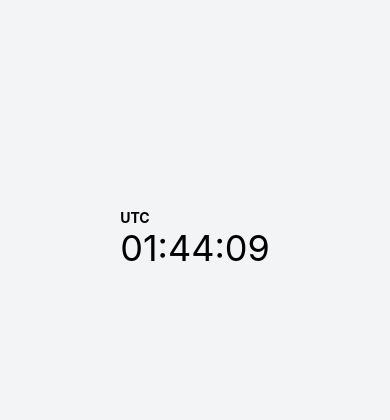
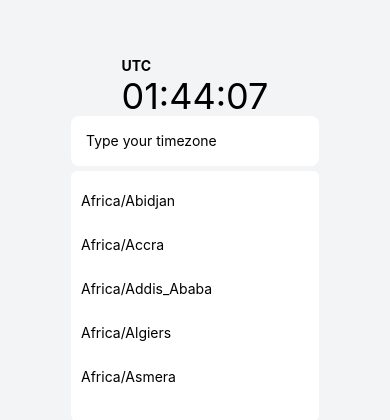
Before and after one commit to sanavalos/expo-clock, a React Native app: screen / in a window 390 px wide. Shown: the part 184-604 px from the top of the page. Built offline with nearby package versions, Linux system fonts and the light colour scheme.

Commit message:
feat: add text input search and remove timezones modal

```diff
--- a/App.js
+++ b/App.js
@@ -1,6 +1,7 @@
 import React from "react";
 import { View } from "react-native";
 import ClockContainer from "./components/ClockContainer";
+import TimezonesDropdown from "./components/TimezonesDropdown";
 import { NativeWindStyleSheet, styled } from "nativewind";
 
 // Snippet to fix nativewind for web: https://github.com/nativewind/nativewind/issues/470#issuecomment-1589092569
@@ -14,6 +15,7 @@ const App = () => {
   return (
     <StyledView className="flex-1 bg-gray-100 items-center justify-center py-5">
       <ClockContainer />
+      <TimezonesDropdown />
     </StyledView>
   );
 };
--- a/components/TimezonesDropdown.jsx
+++ b/components/TimezonesDropdown.jsx
@@ -2,69 +2,40 @@ import React, { useCallback, useRef, useState } from "react";
 import {
   View,
   Text,
+  TextInput,
   TouchableOpacity,
   StyleSheet,
   FlatList,
-  Modal,
-  Pressable,
-  Platform,
 } from "react-native";
 import { styled } from "nativewind";
 import { timezonesList } from "../utils/timezones";
 
 const StyledView = styled(View);
 const StyledText = styled(Text);
+const StyledTextInput = styled(TextInput);
 
 function TimezonesDropdown() {
   const buttonRef = useRef(null);
-
-  const [expanded, setExpanded] = useState(false);
-  const [value, setValue] = useState("");
-  const [top, setTop] = useState(0);
-
-  const toggleExpanded = useCallback(() => setExpanded(!expanded), [expanded]);
+  const [searchValue, setSearchValue] = useState("");
 
   const onSelect = useCallback((item) => {
-    setValue(item);
-    setExpanded(false);
+    setSearchValue(item);
   }, []);
 
   return (
-    <StyledView
-      ref={buttonRef}
-      onLayout={(event) => {
-        const layout = event.nativeEvent.layout;
-        const topOffset = layout.y;
-        const heightOfComponent = layout.height;
-        const finalValue =
-          topOffset + heightOfComponent + (Platform.OS === "android" ? -32 : 3);
-        setTop(finalValue);
-      }}
-    >
-      <TouchableOpacity
+    <StyledView ref={buttonRef}>
+      <StyledTextInput
         style={styles.button}
-        activeOpacity={0.8}
-        onPress={toggleExpanded}
-      >
-        <StyledText style={styles.text}>
-          {value || "Select a Timezone"}
-        </StyledText>
-      </TouchableOpacity>
-      {expanded ? (
-        <Modal visible={expanded} transparent>
-          <Pressable onPress={() => setExpanded(false)}>
-            <StyledView style={styles.backdrop}>
-              <StyledView
-                style={[
-                  styles.options,
-                  {
-                    top,
-                  },
-                ]}
-              >
+        value={searchValue}
+        onChangeText={(value) => setSearchValue(value)}
+        placeholder="Type your timezone"
+      />
+      <StyledView style={styles.options}>
         <FlatList
           keyExtractor={(item) => item}
-                  data={timezonesList}
+          data={timezonesList.filter((tz) =>
+            tz.toLowerCase().includes(searchValue.toLowerCase())
+          )}
           renderItem={({ item }) => (
             <TouchableOpacity
               activeOpacity={0.8}
@@ -74,26 +45,14 @@ function TimezonesDropdown() {
               <StyledText>{item}</StyledText>
             </TouchableOpacity>
           )}
-                  ItemSeparatorComponent={() => (
-                    <StyledView style={styles.separator} />
-                  )}
+          ItemSeparatorComponent={() => <StyledView style={styles.separator} />}
         />
       </StyledView>
-            </StyledView>
-          </Pressable>
-        </Modal>
-      ) : null}
     </StyledView>
   );
 }
 
 const styles = StyleSheet.create({
-  backdrop: {
-    padding: 20,
-    justifyContent: "center",
-    alignItems: "center",
-    flex: 1,
-  },
   optionItem: {
     height: 40,
     justifyContent: "center",
@@ -102,17 +61,13 @@ const styles = StyleSheet.create({
     height: 4,
   },
   options: {
-    position: "absolute",
+    position: "relative",
     backgroundColor: "white",
     width: "100%",
+    marginTop: 5,
     padding: 10,
     borderRadius: 6,
     maxHeight: 250,
-  },
-  text: {
-    fontSize: 15,
-    opacity: 0.8,
-    color: "black",
   },
   button: {
     height: 50,
```
Lines whose indentation alone changed are shown as unchanged.
